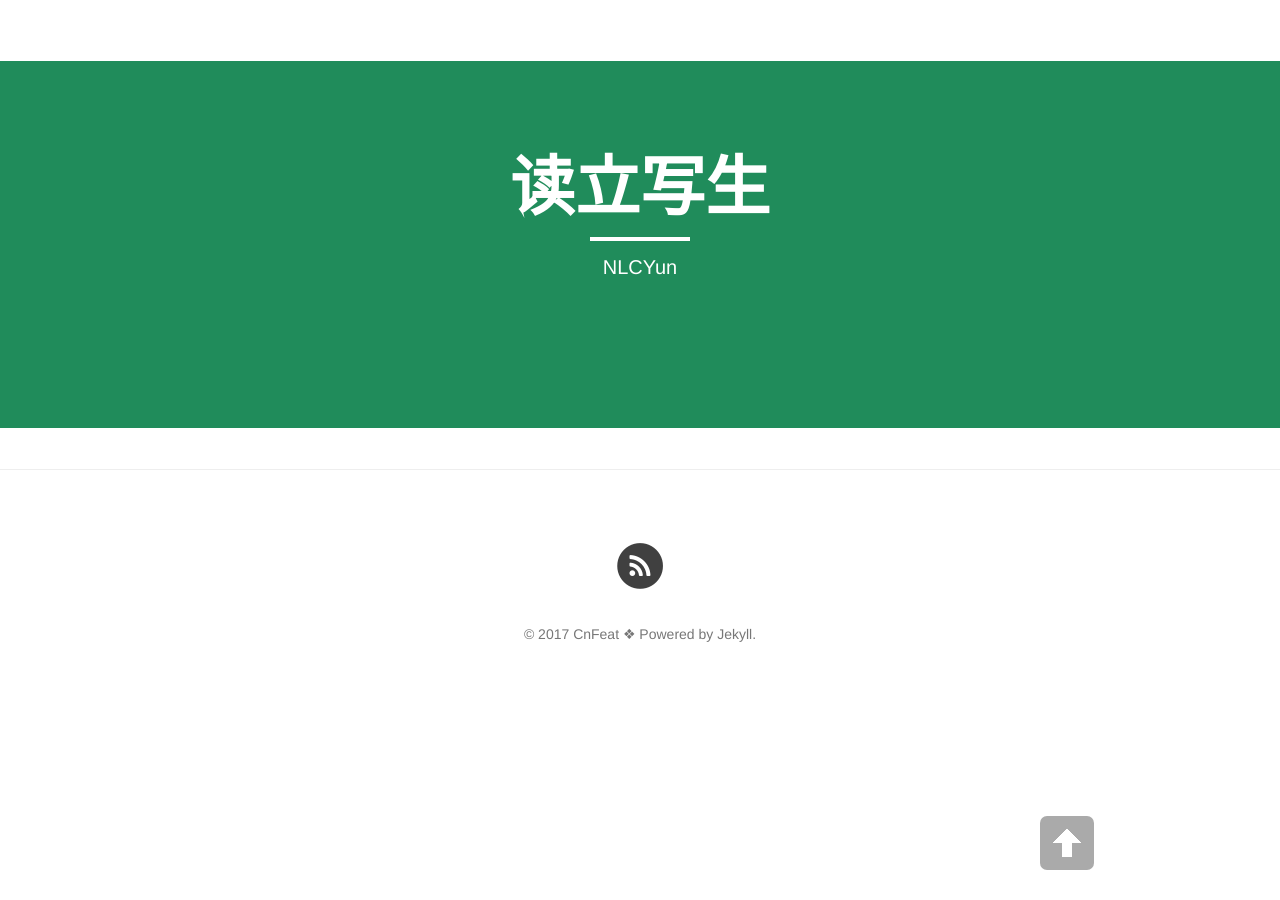
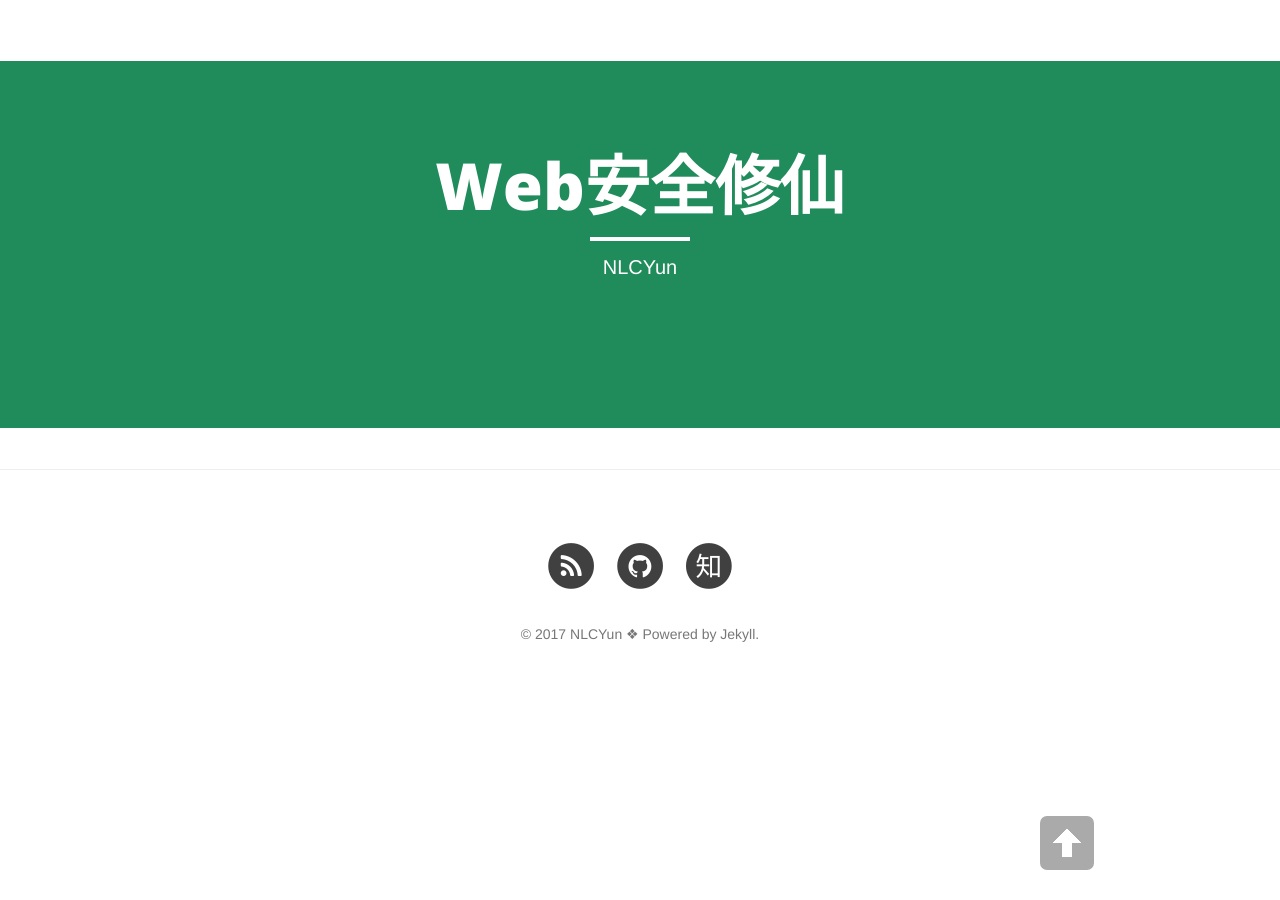
Before and after one commit to wsxjili/wsxjili.github.io, a Jekyll site: the page built from index.html, in a window 1280 px wide. Built offline with Jekyll 4.4.1, drawn with Linux system fonts in a browser that asks for light colours; nearby versions of some CDN libraries; the list of posts is cut into pages by our own code.

Commit message:
Update _config.yml

```diff
--- a/_config.yml
+++ b/_config.yml
@@ -1,16 +1,16 @@
 # Site settings
-title: 读立写生
+title: Web安全修仙
 header-img: "img/green.jpg"
 tagline: "cn"
-description: "陈素封|读而立·写而生"
+description: "NLCYun' Blog"
 baseurl: ""
-url: "http://cnfeat"
+url: ""
 
 # About/contact
 owner:
-  name: " CnFeat"
-  email: CnFeat@gmail.com
-  bio: "写就是写的报酬"
+  name: "NLCYun"
+  email: wsxjili@126.com
+  bio: "FirstBlood."
 
 # Data
 gavatar: http://dreamofbook.qiniudn.com/Az..png
@@ -18,10 +18,10 @@ favicon: img/favicon.png
 
 douban_username:
 twitter_username:
-github_username:
+github_username: wsxjili
 facebook_username:
 weibo_username:
-zhihu_username:
+zhihu_username: NLCyun
 
 # Build settings
 # use Github Flavored Markdown !important
```
